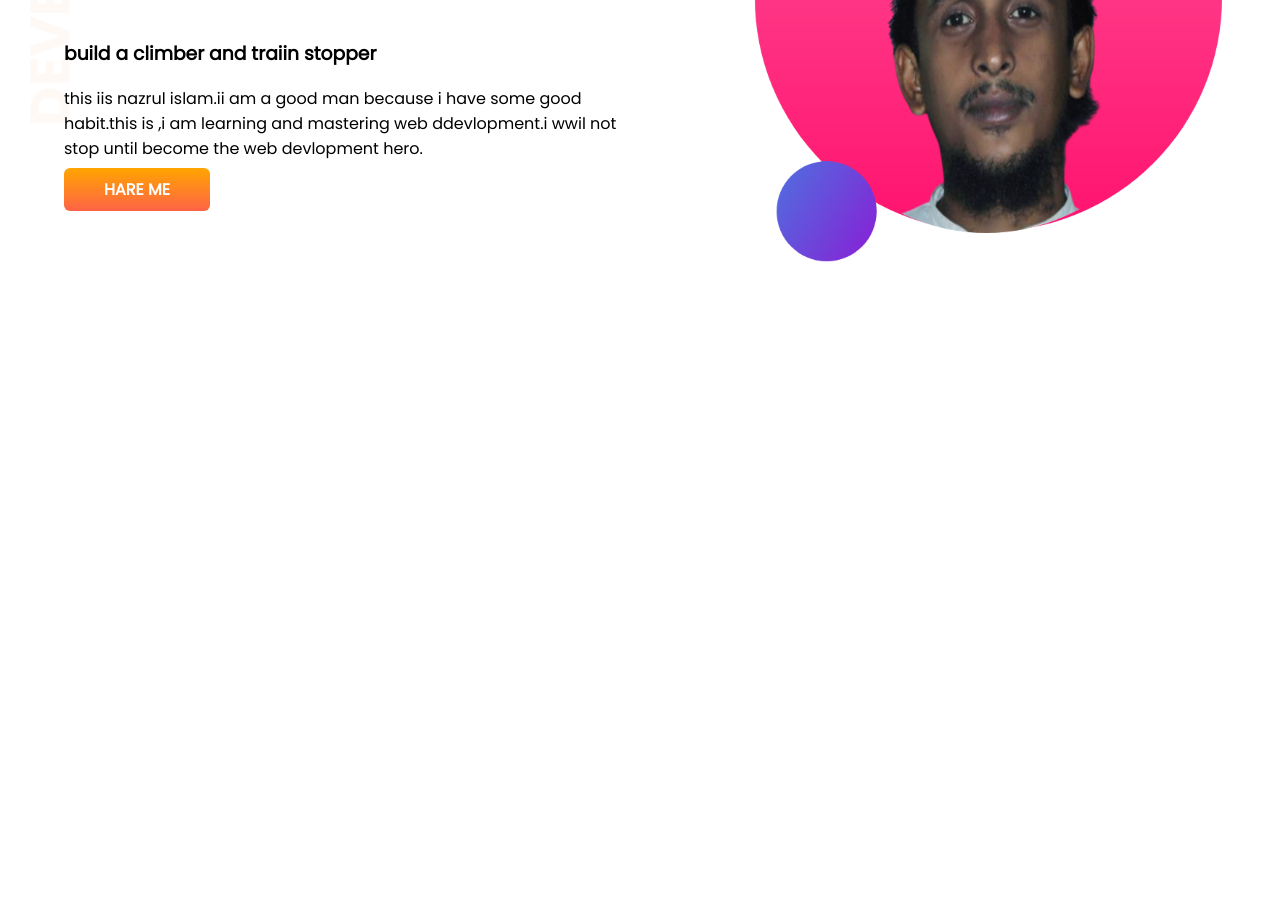
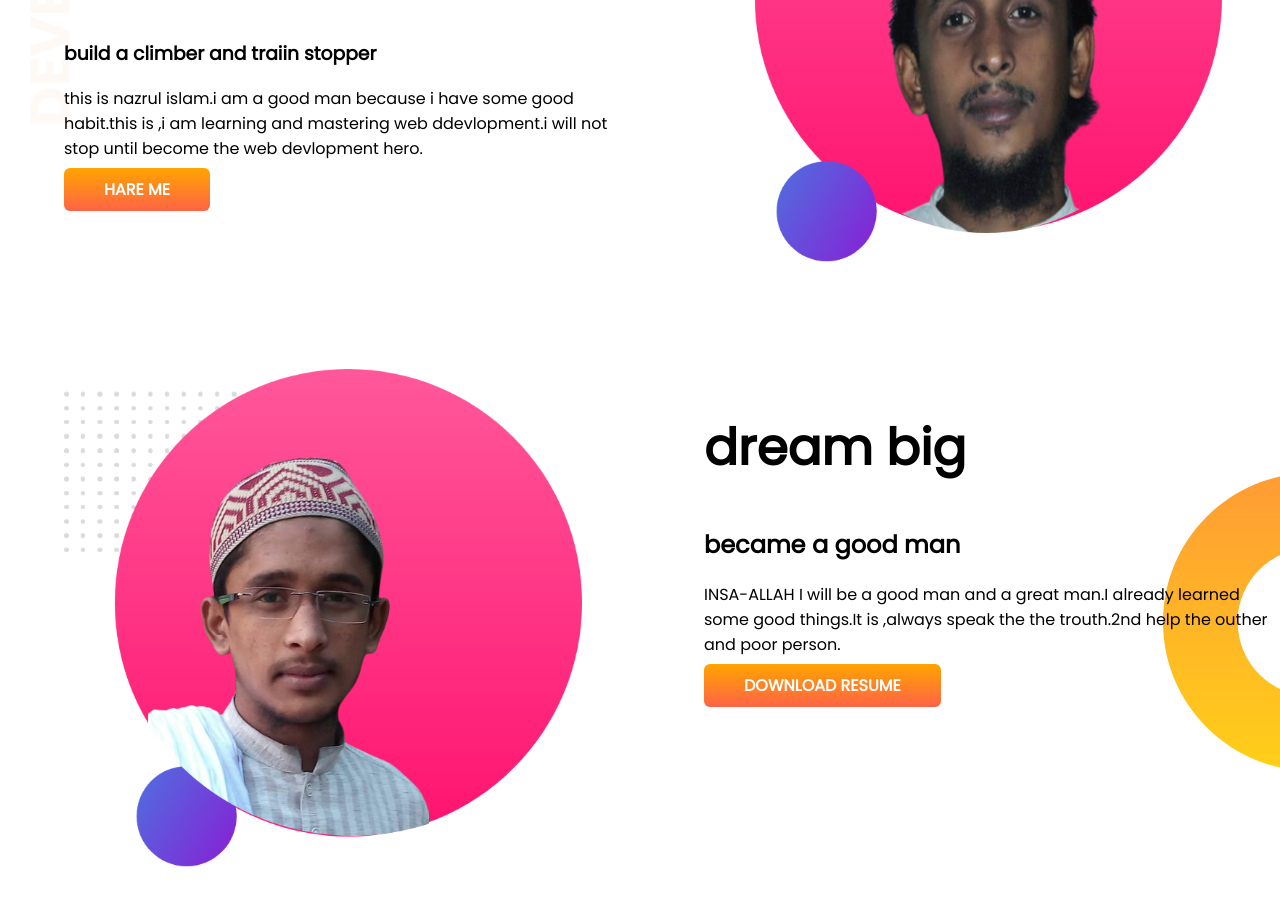
Before and after one commit to hmnazrul/my-third-repo, a plain HTML site: page index.html in a window 1280 px wide. Shown: the part 236-1142 px from the top of the page. Before the commit the page ends 800 px from the top, so only its background shows below. Drawn offline with Linux system fonts and the light colour scheme.

Commit message:
dream added

```diff
--- a/index.html
+++ b/index.html
@@ -17,12 +17,25 @@
     <h1>WELCOME TO</h1>
   <h1><span id="name">NAZRUL ISLAM</span> WORLD</h1>
   <h3>build a climber and traiin stopper</h3>
-  <p>this iis nazrul islam.ii am a good man  because i have some good habit.this is ,i am learning and mastering  web ddevlopment.i wwil  not stop until  become the web devlopment  hero. </p>
+  <p>this is nazrul islam.i am a good man  because i have some good habit.this is ,i am learning and mastering  web ddevlopment.i will  not stop until  become the web devlopment  hero. </p>
 <a class="link-button" target="blank" href="https://web.facebook.com/profile.php?id=100006029687928">HARE ME</a>
  </div>
   <div class="half-width"><img src="images/nahid2.png" alt="">
   </div>
 </section>
+<section class="dream-big">
+  <div class="half-width">
+    <img src="images/nahid5.png" alt="">
+  </div>
+  <div class="half-width">
+    <h1> dream big</h1>
+    <h2>became a good man</h2>
+    <p>INSA-ALLAH I will be a good man and a great man.I already learned some good things.It is ,always speak the the
+      trouth.2nd help the outher and poor person.
+    </p>
+    <a class="link-button" href="https://web.facebook.com/profile.php?id=100006029687928&sk=about">DOWNLOAD RESUME</a>
+  </div>
+</section>
 
 </body>
 </html>
--- a/style.css
+++ b/style.css
@@ -1,5 +1,6 @@
 section{
     display: flex;
+    margin-bottom: 100px;
 }
 .half-width{
     width: 50%;
@@ -30,3 +31,8 @@ h1{
     background-image: url(images/top-banner.png);
     background-repeat: no-repeat;
 }
+.dream-big{
+    background-image: url(images/dream-bg.png);
+    background-repeat: no-repeat;
+    background-position: right;
+}
```
Also changed, not shown: images/nahid3.png (added), images/nahid4.png (added), images/nahid5.png (added).
